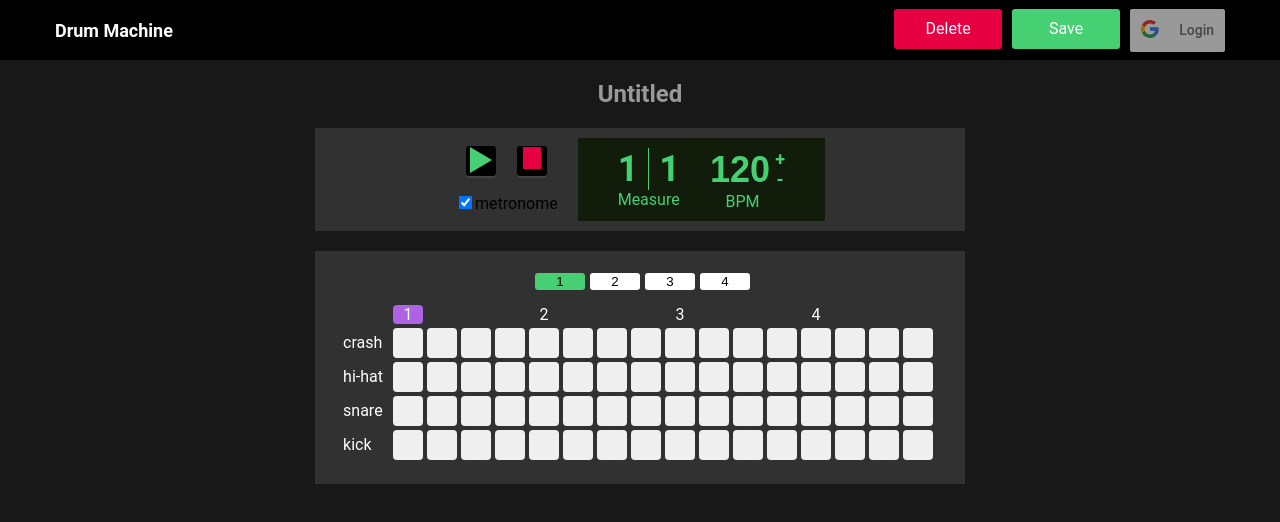
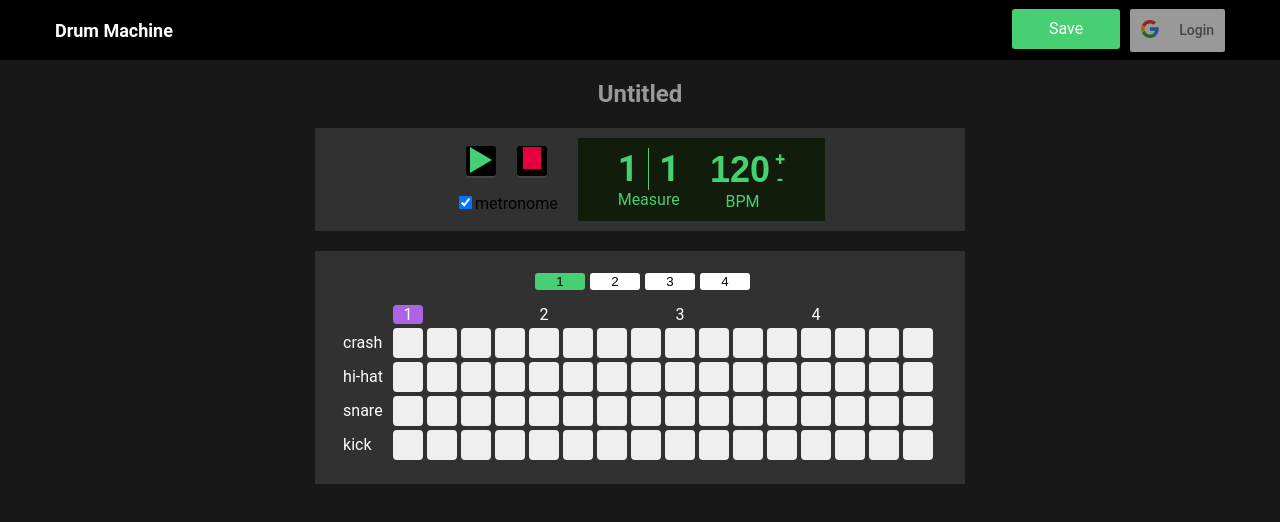
Before and after one commit to roromusic/drum-machine-fullstack, a React (Create React App) app in the folder drum-machine-client/: page /create in a window 1280 px wide. Shown: the top 522 px of the page. Built offline with nearby package versions, Linux system fonts and the light colour scheme; no server answers; the HTML template or start-up script is replaced by a standard one.

Commit message:
show delete only when on own beat

```diff
--- a/drum-machine-client/src/components/Navbar.js
+++ b/drum-machine-client/src/components/Navbar.js
@@ -49,7 +49,7 @@ const Navbar = props => {
                 </div>
 
                 <div className="navbar-right">
-                    <div className={!editable && props.location.pathname !== "/create" ? "navbar-hide" : "navbar-button navbar-delete"} onClick={saveStatus !== "DELETING" ? onDelete : undefined}>
+                    <div className={editable && /\/users\/\w+\/\w+/.test(props.location.pathname) ? "navbar-button navbar-delete" : "navbar-hide"} onClick={saveStatus !== "DELETING" ? onDelete : undefined}>
                         <span>{saveStatus !== "DELETING" ? "Delete" : "Deleting"}</span>
                     </div>
                     <div className={!editable ? "navbar-hide" : "navbar-button navbar-save"} onClick={saveStatus !== "PENDING" && props.location.pathname !== "/create" ? onSave : onCreate}>
```
